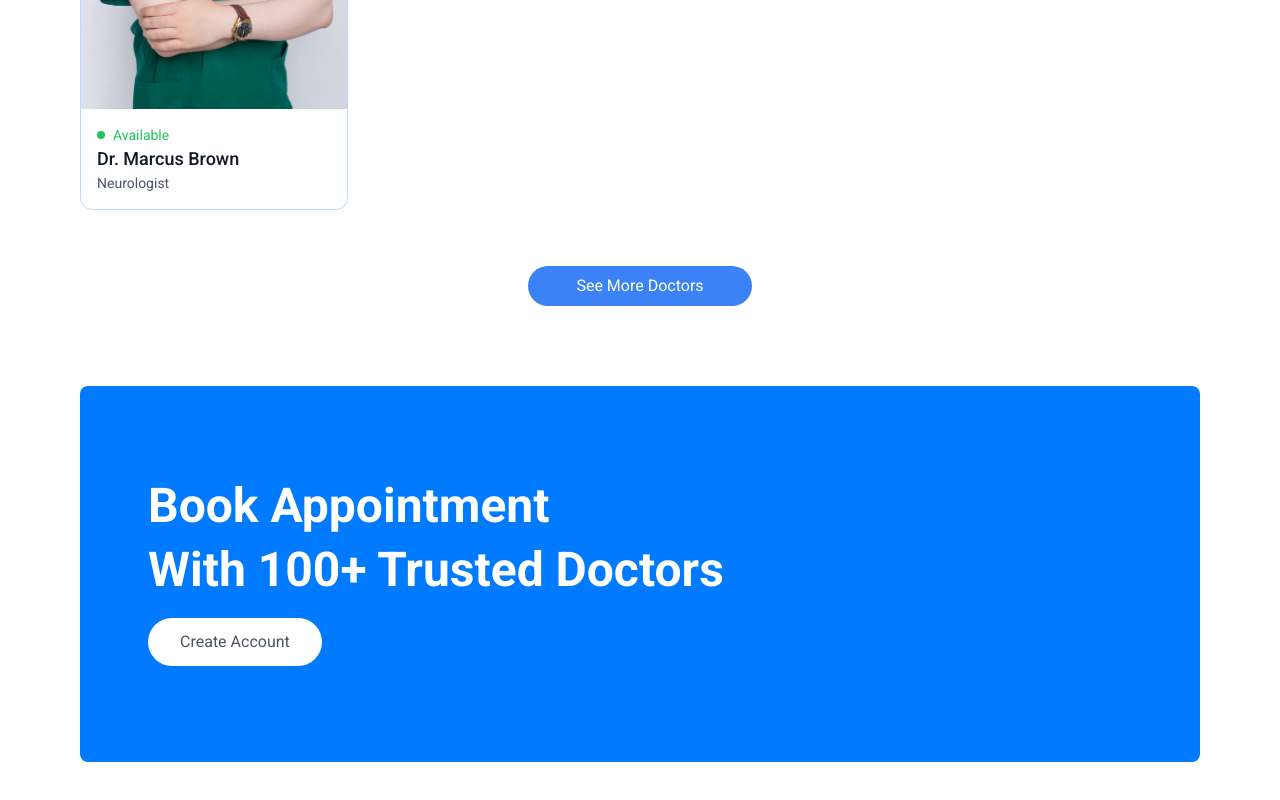
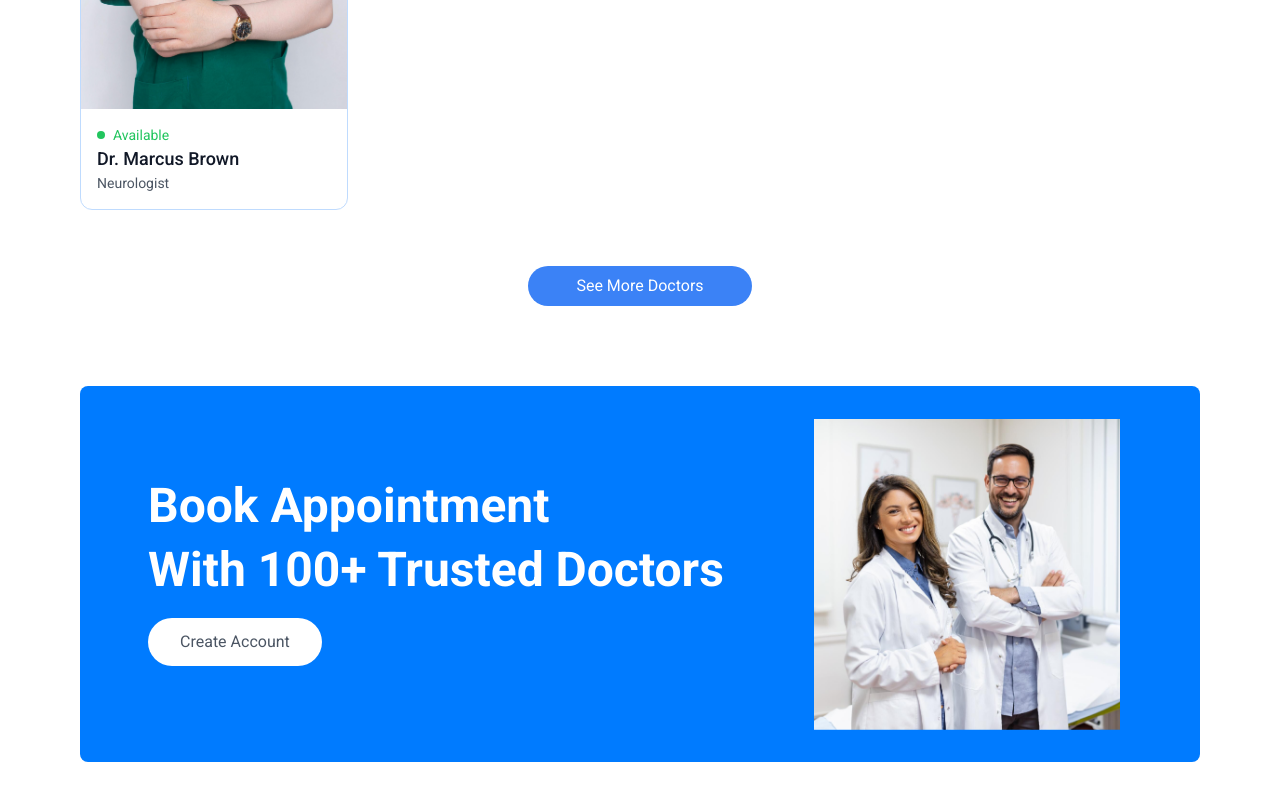
Before and after one commit to briansimiyuj/doctor-appointment-app, a React (Vite) app: page / in a window 1280 px wide. Shown: the part 2051-2851 px from the top of the page. Built offline with nearby package versions, Linux system fonts and the light colour scheme; a web font is replaced by a local one.

Commit message:
Right Banner

```diff
--- a/src/components/Banner/Banner.tsx
+++ b/src/components/Banner/Banner.tsx
@@ -1,4 +1,5 @@
 import LeftBannerSide from "./LeftBannerSide"
+import RightBannerSide from "./RightBannerSide"
 
 const Banner: React.FC = ()=>{
 
@@ -8,6 +9,8 @@ const Banner: React.FC = ()=>{
 
             <LeftBannerSide/>
 
+            <RightBannerSide/>
+
         </div>
 
     )
--- /dev/null
+++ b/src/components/Banner/RightBannerSide.tsx
@@ -0,0 +1,17 @@
+import { assets } from "../../assets/frontend/assets"
+
+const RightBannerSide: React.FC = ()=>{
+
+    return(
+
+        <div className="hidden md:block md:w-1/2 lg:w-[370px] relative">
+
+            <img src={assets.appointmentImage} alt="appointment image" className="w-full absolute bottom-0 right-0 max-w-md p-8"/>
+
+        </div>
+
+    )
+
+}
+
+export default RightBannerSide
```
Also changed, not shown: 1 other file (tests, documents, lock files or other folders).
